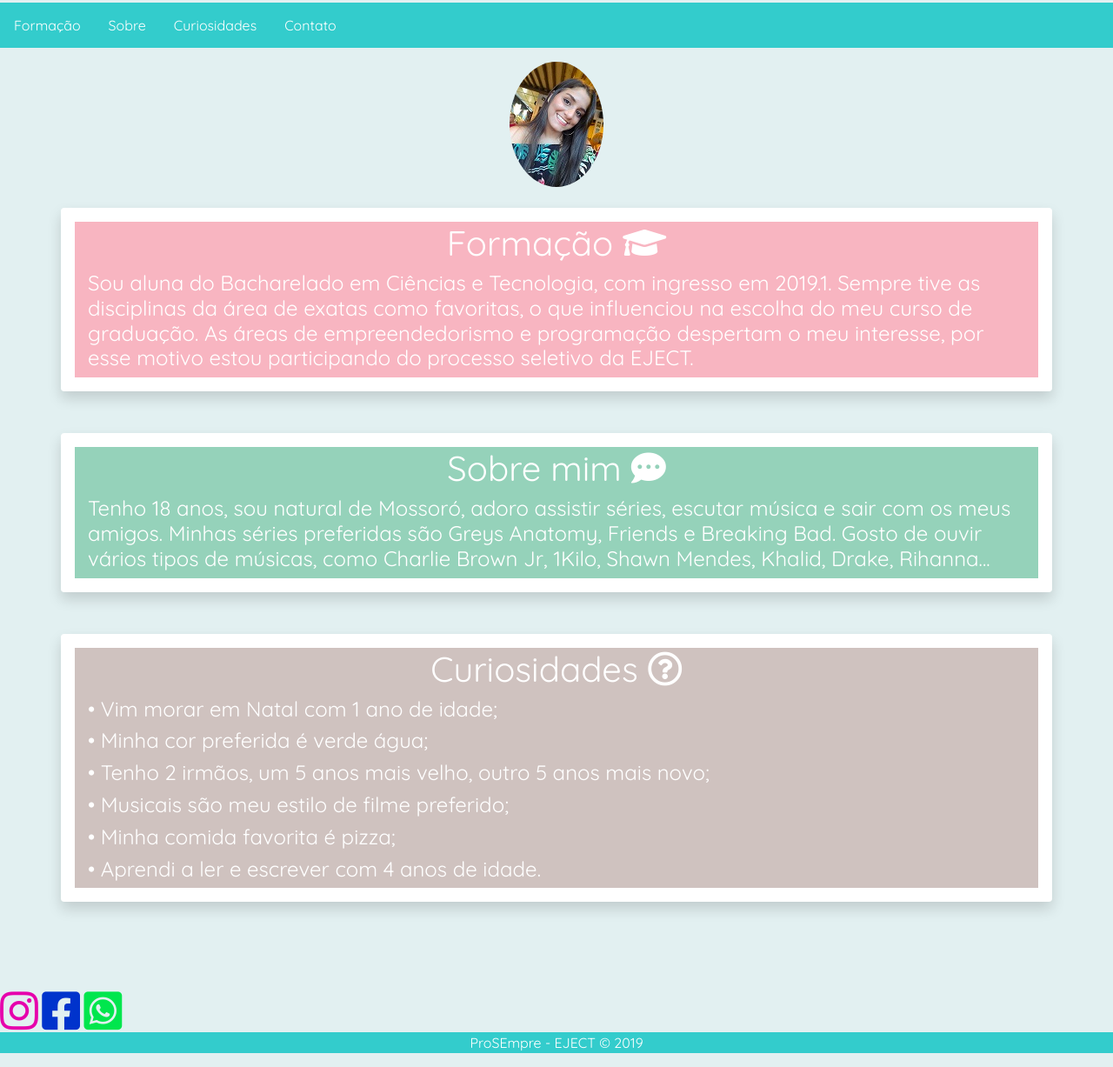
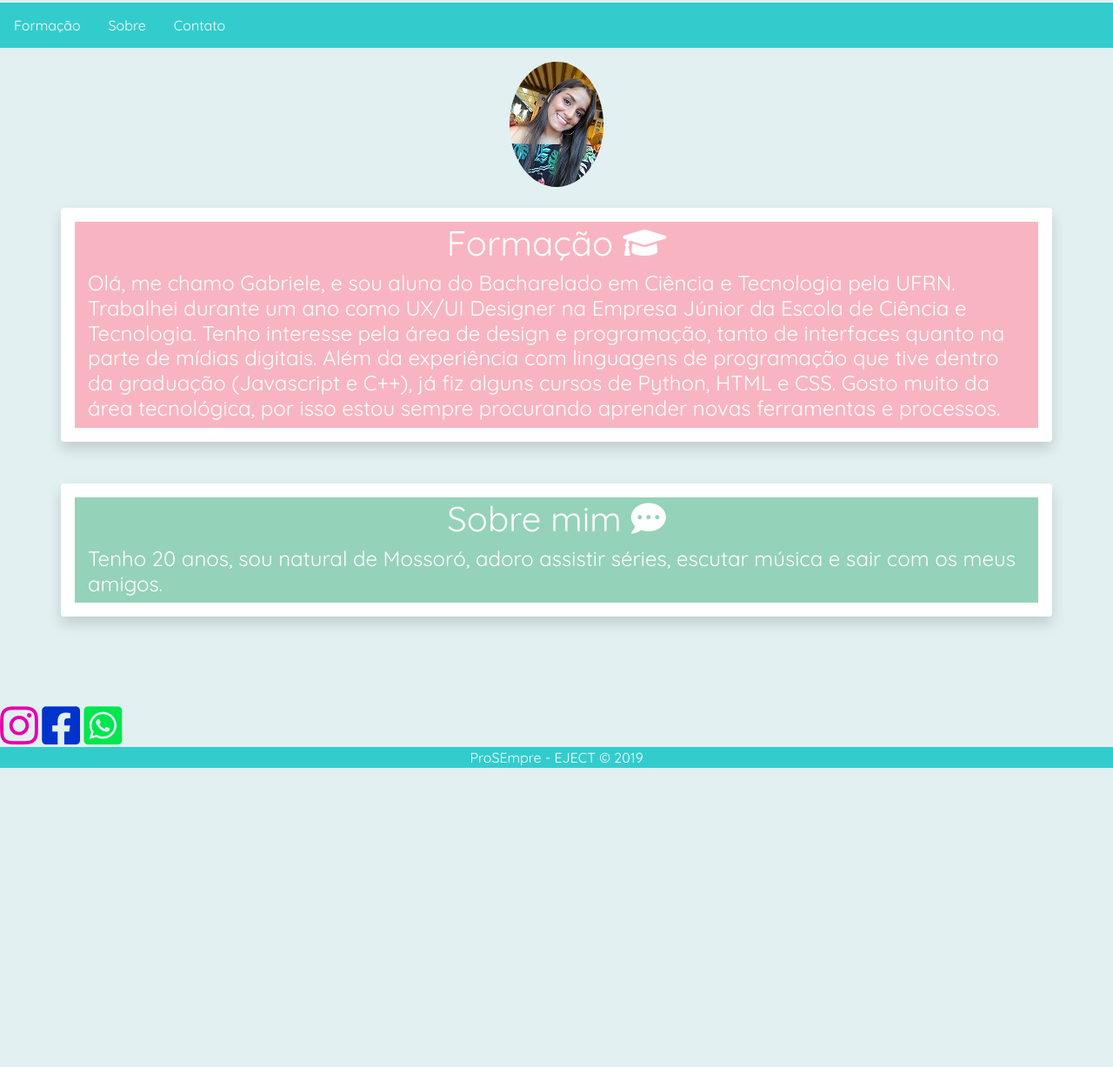
Before and after one commit to gabirochac/gabirochac.github.io, a plain HTML site: page index.html in a window 1280 px wide. Shown: the part 53-1280 px from the top of the page at 87% size. After the commit the page ends 952 px from the top, so only its background shows below. Drawn offline with nearby package versions, Linux system fonts and the light colour scheme.

Commit message:
Update index.html

```diff
--- a/index.html
+++ b/index.html
@@ -15,7 +15,6 @@
       <ul>
         <li><a href="#formação">Formação</a></li>
         <li><a href="#sobre">Sobre</a></li>
-        <li><a href="#curiosidades">Curiosidades</a></li>
         <li><a href="#contato">Contato</a></li>
       </ul>
     </div>
@@ -36,7 +35,8 @@
 
       <h1>Formação <i class="fas fa-graduation-cap" style="color: white"></i> </h1>
 
-      <h4>Sou aluna do Bacharelado em Ciências e Tecnologia, com ingresso em 2019.1. Sempre tive as disciplinas da área de exatas como favoritas, o que influenciou na escolha do meu curso de graduação. As áreas de empreendedorismo e programação despertam o meu interesse, por esse motivo estou participando do processo seletivo da EJECT.</h4>
+      <h4>Olá, me chamo Gabriele, e sou aluna do Bacharelado em Ciência e Tecnologia pela UFRN. Trabalhei durante um ano como UX/UI Designer na Empresa Júnior da Escola de Ciência e Tecnologia. Tenho interesse pela área de design e programação, tanto de interfaces quanto na parte de mídias digitais. Além da experiência com linguagens de programação que tive dentro da graduação (Javascript e C++),  já fiz alguns cursos de Python, HTML e CSS. Gosto muito da área tecnológica, por isso estou sempre procurando aprender novas ferramentas e processos.</h4>
+</h4>
 
     </div>
   </div>
@@ -48,28 +48,10 @@
 
       <h1>Sobre mim <i class="fas fa-comment-dots" style="color: white"></i> </h1>
 
-      <h4>Tenho 18 anos, sou natural de Mossoró, adoro assistir séries, escutar música e sair com os meus amigos. Minhas séries preferidas são Greys Anatomy, Friends e Breaking Bad. Gosto de ouvir vários tipos de músicas, como Charlie Brown Jr, 1Kilo, Shawn Mendes, Khalid, Drake, Rihanna...</h4>
+      <h4>Tenho 20 anos, sou natural de Mossoró, adoro assistir séries, escutar música e sair com os meus amigos.</h4>
 
     </div>
   </div>
-</div>
-
-<div class="container">
-  <div id="curiosidades" class="row shadow p-3 mb-5 bg-white rounded">
-    <div class="col" style="background-color: #CFC2BF">
-
-      <h1>Curiosidades  <i class="far fa-question-circle" style="color: white"></i> </h1>
-
-      <h4>• Vim morar em Natal com 1 ano de idade;</h4>
-      <h4>• Minha cor preferida é verde água;</h4>
-      <h4>• Tenho 2 irmãos, um 5 anos mais velho, outro 5 anos mais novo;</h4>
-      <h4>• Musicais são meu estilo de filme preferido;</h4>
-      <h4>• Minha comida favorita é pizza;</h4>
-      <h4>• Aprendi a ler e escrever com 4 anos de idade.</h4>
-
-    </div>
-  </div>
-
 </div>
 
   <div id="contato"></div>
```
